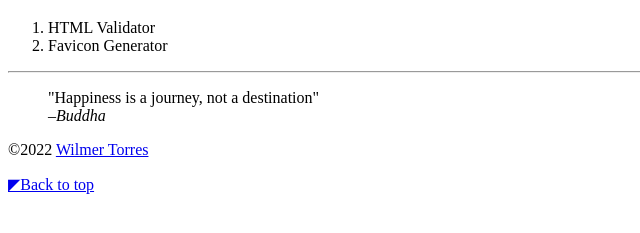
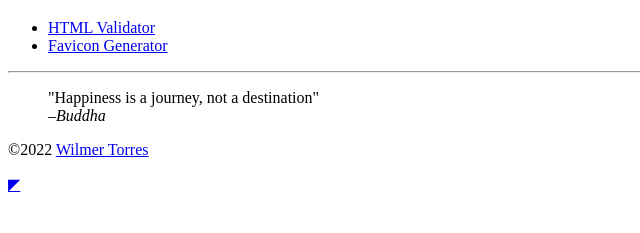
Before and after one commit to wilhed08/www, a plain HTML site: page Lab_5/links.html in a window 1280 px wide. Shown: the part 131-364 px from the top of the page, without its empty margins (0-640 px from the left). Drawn offline with Linux system fonts and the light colour scheme.

Commit message:
Changes in links.htlm

```diff
--- a/Lab_5/links.html
+++ b/Lab_5/links.html
@@ -30,11 +30,11 @@
         </header>
         <main>
         <h1>Useful Links</h1>
-        <ol>
-            <li>HTML Validator</li>
-            <li>Favicon Generator</li>
+        <ul>
+            <li><a href="https://validator.w3.org/nu/" target="_blank">HTML Validator</a></li>
+            <li><a href="https://realfavicongenerator.net/" target="_blank" >Favicon Generator</a></li>
 
-        </ol>
+        </ul>
         </main>
         <footer>
         <hr>
@@ -46,7 +46,7 @@
         </footer>
         <p>&#xA9;2022 <a href="mailto:wilmerhedert.torresgonzalez@student.saultcollege.ca?subject=Message from CSD112 Website">Wilmer Torres</a></p>
 
-        <a href="#top">◤Back to top</a>
+        <a href="#top" title="Back to top">◤</a>
 
     </div>
 </body>
```
Also changed, not shown: Lab_5/index.html (+1 -1 lines).
